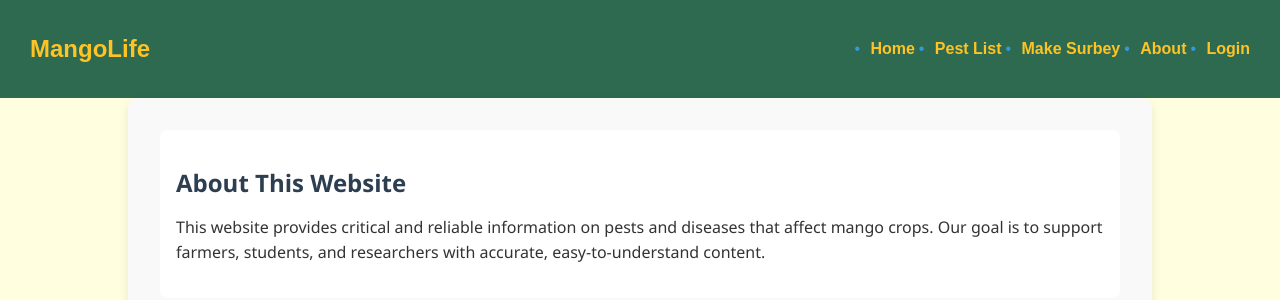
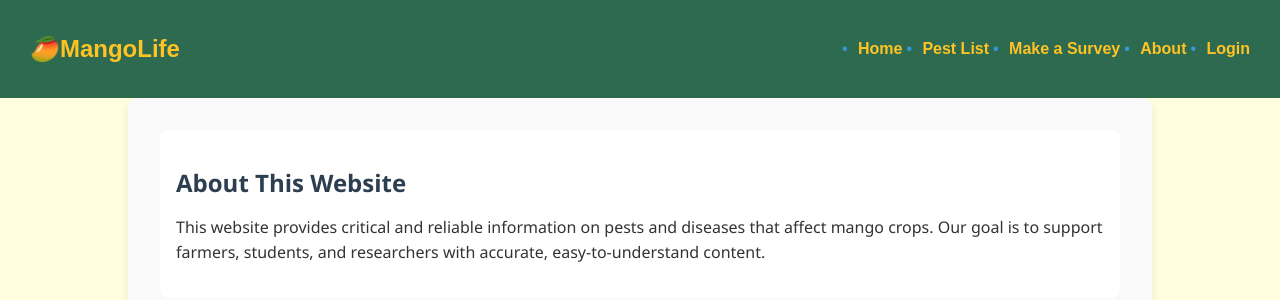
Before and after one commit to nazmulcdu/hit237_building_software, a Django app: page /about/ in a window 1280 px wide. Shown: the top 300 px of the page. Run offline with Django 5.2, Linux system fonts and the light colour scheme.

Commit message:
Made some minor changes

```diff
--- a/hit237_project/mango_proj/mango_pests/templates/mango_pests/base.html
+++ b/hit237_project/mango_proj/mango_pests/templates/mango_pests/base.html
@@ -11,13 +11,13 @@
     <header>
   <nav class="navbar">
     {% if request.path == '/login/' or request.path == '/signup/' %}
-    <h2>Mango Pests and Diseases Information Website</h2>
+    <h2>🥭MangoLife</h2>
     {% else %}
-      <h2>MangoLife</h2>
+      <h2>🥭MangoLife</h2>
       <ul>
         <li><a href="{% url 'home' %}">Home</a></li>
         <li><a href="{% url 'pest_list' %}">Pest List</a></li>
-        <li><a href="{% url 'report_pest' %}">Make Surbey</a></li>
+        <li><a href="{% url 'report_pest' %}">Make a Survey</a></li>
         <li><a href="{% url 'about' %}">About</a></li>
         {% if user.is_authenticated %}
           <li>
```
Also changed, not shown: hit237_project/mango_proj/db.sqlite3.
